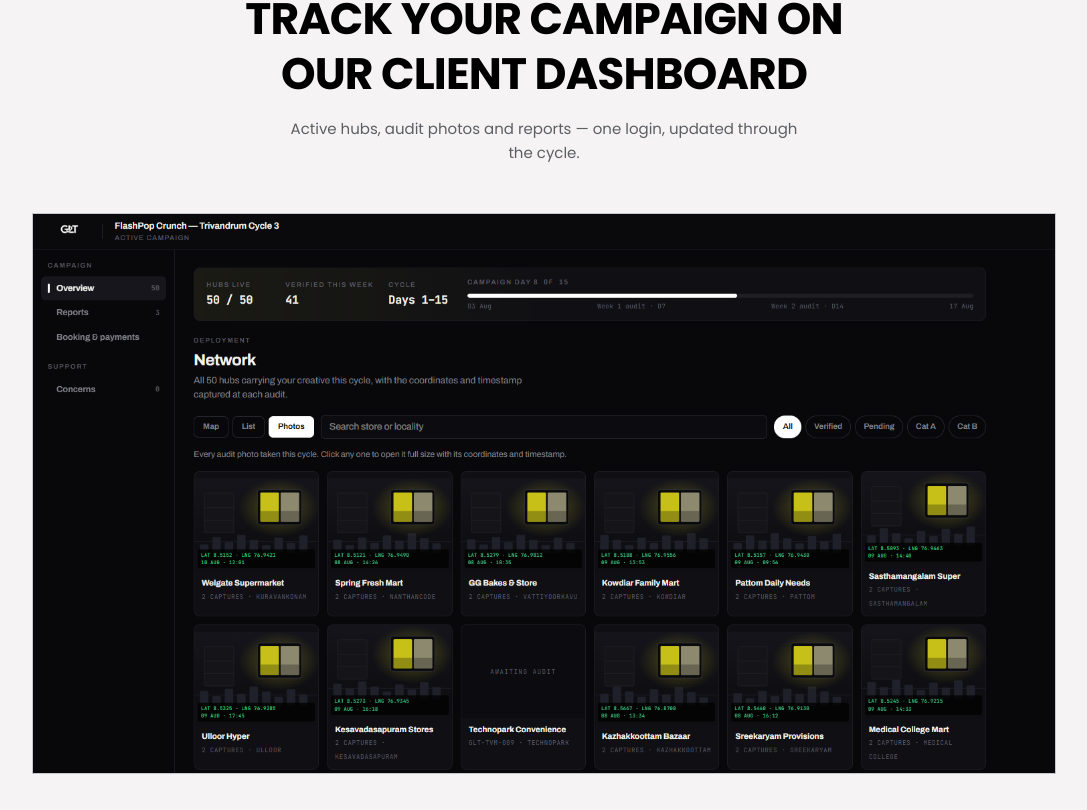
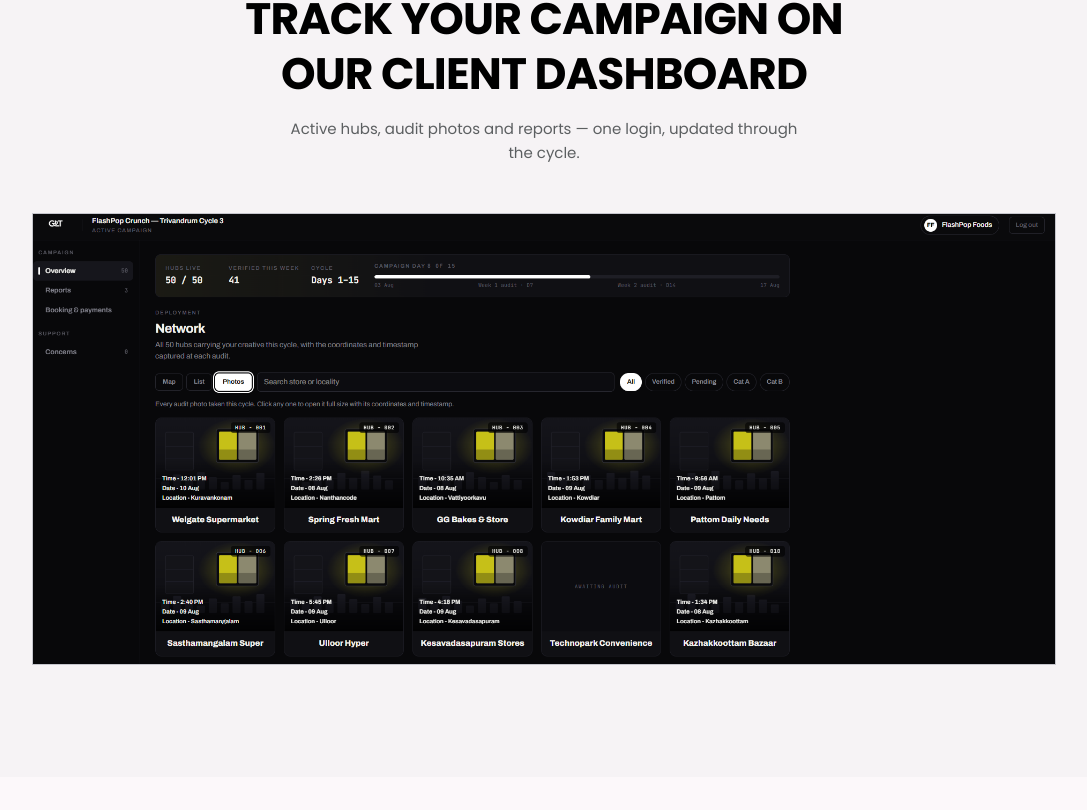
Before and after one commit to BLUESK-Y/gltoriginal, a React (Vite) app in the folder client/: page / in a window 1280 px wide. Shown: the part 1987-2797 px from the top of the page, without its empty margins (96-1183 px from the left). Built offline with nearby package versions, Linux system fonts and the light colour scheme; no server answers; a web font is replaced by a local one.

Commit message:
Swap landing page dashboard showcase to the new Photos view screenshot

```diff
--- a/client/src/landing/sections/DashboardShowcase.jsx
+++ b/client/src/landing/sections/DashboardShowcase.jsx
@@ -10,8 +10,8 @@
 
       <div className="mx-auto mt-12 max-w-5xl overflow-hidden border border-rule bg-ink">
         <img
-          src="/assets/dashboard-network-v2.png"
-          alt="The GLT client dashboard's Network page, showing audit photos captured at every hub."
+          src="/assets/dashboard-photos-v2.png"
+          alt="The GLT client dashboard's Photos view, showing audit photos captured at every hub."
           className="w-full"
           loading="lazy"
         />
```
Also changed, not shown: client/public/assets/dashboard-network-v2.png (deleted), client/public/assets/dashboard-photos-v2.png (added).
